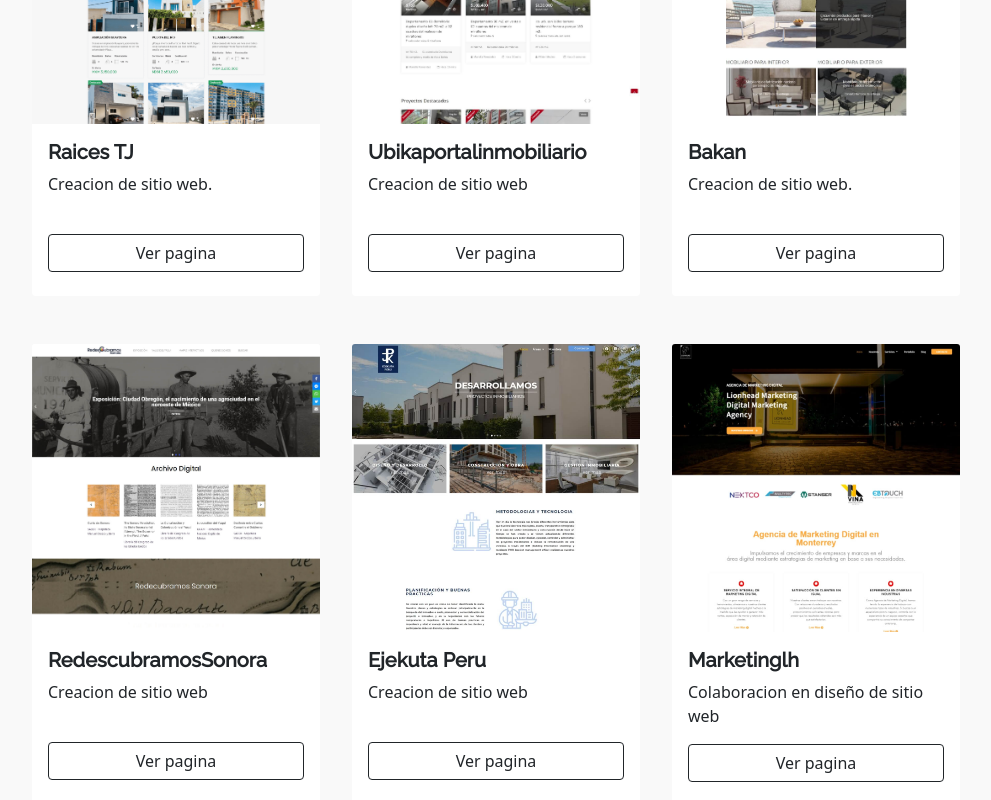
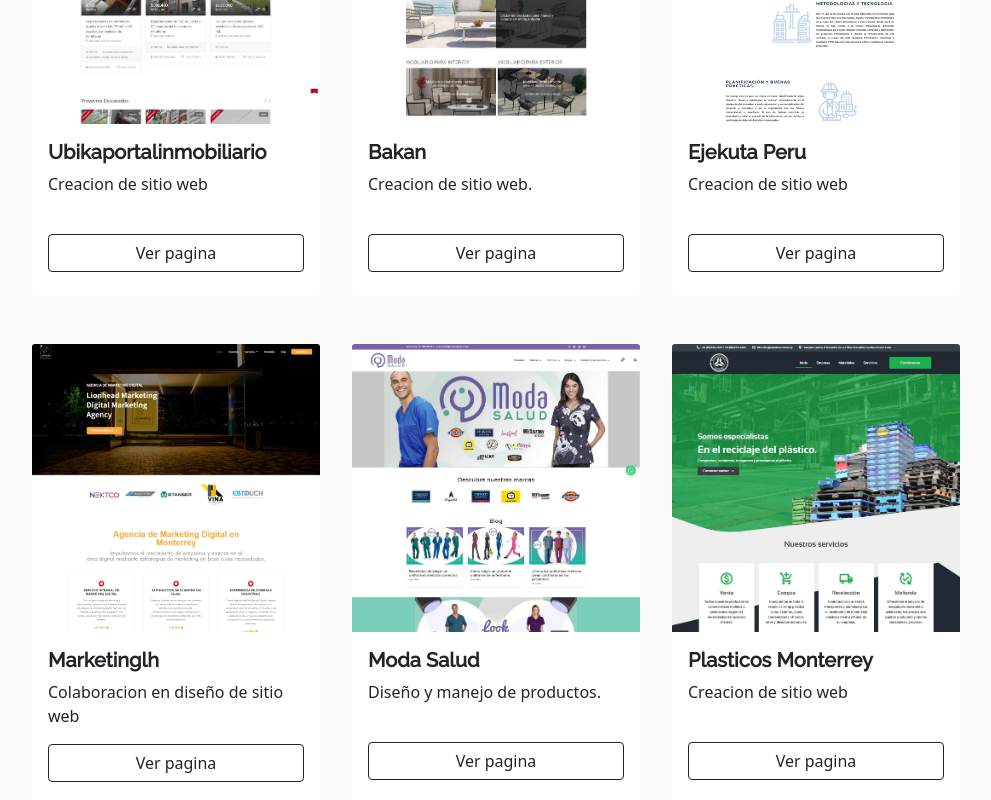
Before and after one commit to KOLEN94/Teofilo-Rosales-Freelancer, a React (Create React App) app: page /#/ in a window 1280 px wide. Shown: the part 2920-3720 px from the top of the page, without its empty margins (144-1135 px from the left). Built offline with nearby package versions, Linux system fonts and the light colour scheme.

Commit message:
cambios-diciembre-2022

```diff
--- a/src/Componentes/Portafolio/Data.js
+++ b/src/Componentes/Portafolio/Data.js
@@ -28,14 +28,14 @@
 import img28 from '../../imagenes/landing-page-teo05.jpg'
 import img29 from '../../imagenes/landing-page-teo06.jpg'
 const item = [
-  {
-    id: 1,
-    titulo: 'Raices TJ',
-    category: "Paginas Web",
-    img: img01,
-    desc: 'Creacion de sitio web.',
-    link: 'https://raicestj.com'
-  },
+  // {
+  //   id: 1,
+  //   titulo: 'Raices TJ',
+  //   category: "Paginas Web",
+  //   img: img01,
+  //   desc: 'Creacion de sitio web.',
+  //   link: 'https://raicestj.com'
+  // },
   {
     id: 2,
     titulo: 'Ubikaportalinmobiliario',
@@ -52,14 +52,14 @@
     desc: 'Creacion de sitio web.',
     link: 'https://bakan.xmcplay.com/proyecto/'
   },
-  {
+/*   {
     id: 4,
     titulo: 'RedescubramosSonora',
     category: "Paginas Web",
     img: img04,
     desc: 'Creacion de sitio web',
     link: 'https://redescubramossonora.mx/'
-  },
+  }, */
   {
     id: 5,
     titulo: 'Ejekuta Peru',
```
